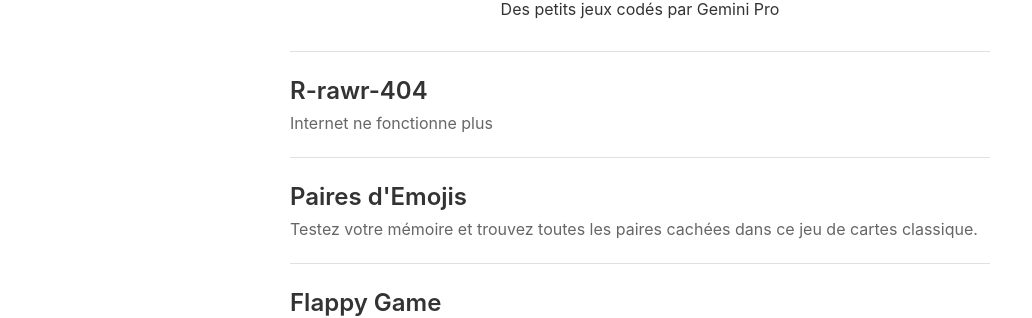
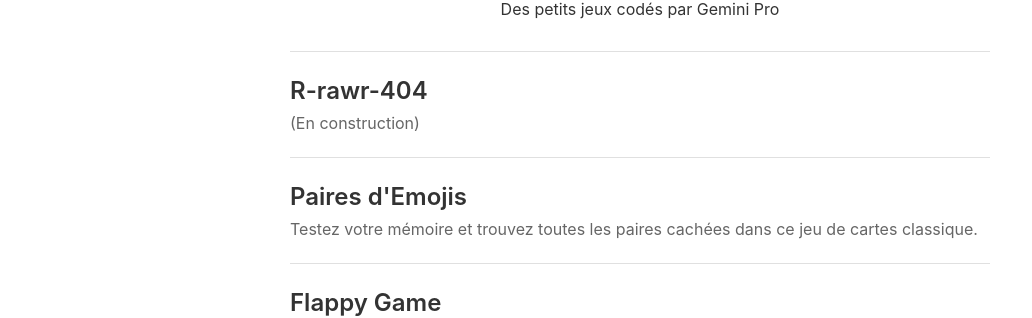
Before and after one commit to MADUP212/MADUP212.github.io, a Jekyll site: the page built from section/jeux.md, in a window 1280 px wide. Shown: the part 162-480 px from the top of the page, without its empty margins (0-1032 px from the left). Built offline with Jekyll 4.4.1, drawn with Linux system fonts in a browser that asks for light colours.

Commit message:
Update jeux.md

```diff
--- a/section/jeux.md
+++ b/section/jeux.md
@@ -17,7 +17,7 @@ title: Jeux
         <h3>
           <a href="{{ '/jeux/r_404.html' | relative_url }}">R-rawr-404</a>
         </h3>
-        <p>Internet ne fonctionne plus</p>
+        <p>(En construction)</p>
       </article>
 
       <article class="game-entry">
```
